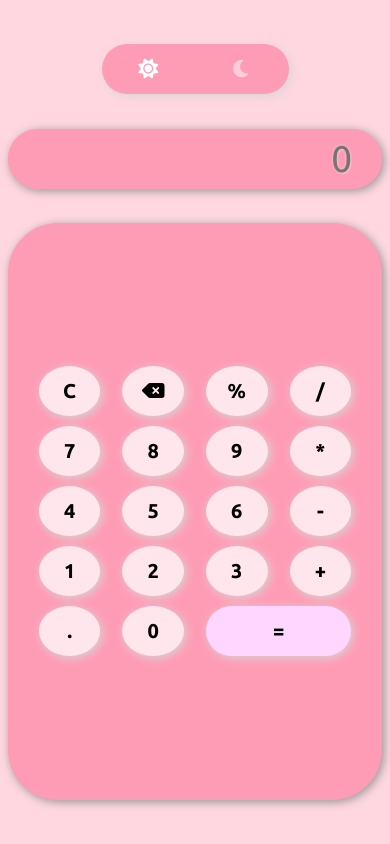
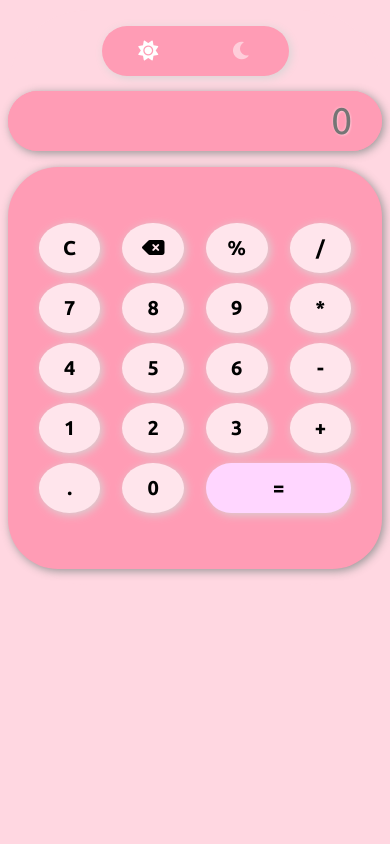
Before and after one commit to AyaKhellou/kawaii-calculator, a plain HTML site: page index.html in a window 390 px wide. Drawn offline with Linux system fonts and the light colour scheme.

Commit message:
adjust responsiveness + input focus

```diff
--- a/main.css
+++ b/main.css
@@ -10,7 +10,7 @@
     --shadowTwo:2px 2px 10px #d7d5d5;
     --mainTransition:all 0.3s ease;
 }
-@media (max-width:410px) {
+@media (max-width:767px) {
     body{
         background-color: var(--colorOne);
     }
@@ -20,6 +20,7 @@
     margin: 10px auto;
     text-align: center;
     height: calc(100vh - 20px);
+    max-height: 575px;
     background-color: var(--colorOne);
     border-radius: 80px;
     padding: 0px 30px 20px;
@@ -30,11 +31,15 @@
     justify-content: space-evenly;
     align-items: center;
 }
-@media (max-width: 410px){
+@media (max-width: 767px){
+    .calcBody{
+        box-shadow: none;
+        padding: 0;
+    }
+}
+@media (max-width:410px) {
     .calcBody{
         width: 100%;
-        box-shadow: none;
-        padding: 0;
     }
 }
 .calcBody .screen{
@@ -75,7 +80,7 @@
     grid-row-gap: 9px;
     box-shadow: var(--shadow);
 }
-@media (max-width:400px) {
+@media (max-width:767px) {
     .calcBody .buttons{
         grid-row-gap: 10px;
     }
@@ -120,7 +125,7 @@
     justify-content: space-around;
     align-items: center;
 }
-@media (max-width: 613px){
+@media (max-width: 767px){
     .mode{
         position: relative;
         width: 50%;
--- a/main.js
+++ b/main.js
@@ -15,8 +15,6 @@ inputField.value = "";
 //key events
 
 inputField.addEventListener("keydown", function (event) {
-
-    inputField.focus();
 
     const allowedKeys = [...operators, ".", "Enter", "Backspace", "Delete", "Escape", "="];
 
```
